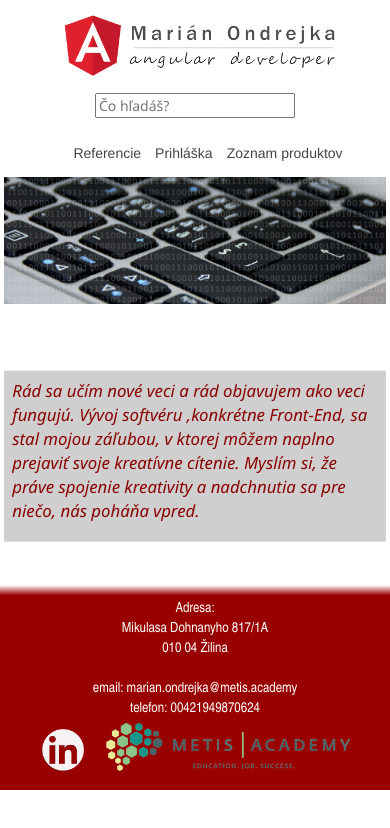
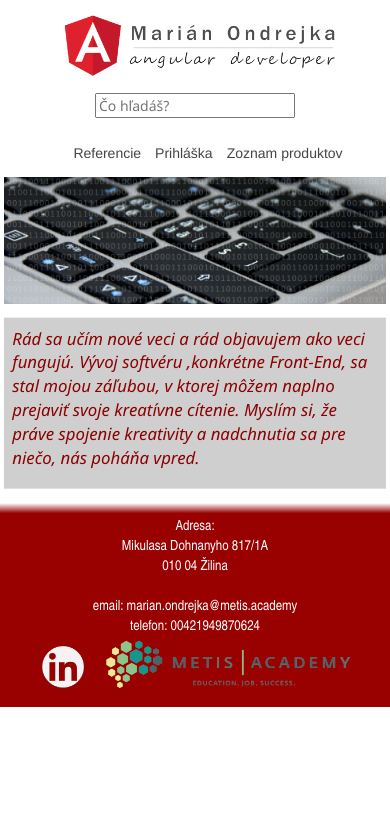
Before and after one commit to marioavaj/1.3.2---Zadanie--Simple-layout-aplik-cie, an Angular app: page / in a window 390 px wide. Shown: the top 828 px of the page. Built offline with nearby package versions, Linux system fonts and the light colour scheme.

Commit message:
responsive design

```diff
--- a/src/app/Search/search/search.component.css
+++ b/src/app/Search/search/search.component.css
@@ -9,6 +9,7 @@ input {
   width: 200px;
   height: 25px;
   font-family: "Segoe UI", Tahoma, Geneva, Verdana, sans-serif;
+  color: black;
 
 }
 div {
--- a/src/app/WelcomePage/welcome/welcome.component.css
+++ b/src/app/WelcomePage/welcome/welcome.component.css
@@ -20,9 +20,7 @@ padding: 0;
 
 }
 
-.vhSpace{
-  height: 30vh;
-}
+
 .centered {
   position: absolute;
     top: 50%;
@@ -40,9 +38,9 @@ padding: 0;
   display: none;
   position: relative;
   width: 98%;
-  top: 50%;
+
   left: 50%;
-  transform: translate(-50%, -50%);
+  transform: translate(-50%, 8%);
   color:darkred;
   font-family: 'Segoe UI', Tahoma, Geneva, Verdana, sans-serif;
   font-style: italic;
@@ -51,6 +49,8 @@ padding: 0;
   padding: .5em;
 
 }
+
+
 
 @media only screen and (max-width: 1000px) {
   .centered{
@@ -80,6 +80,8 @@ padding: 0;
   }
   .centeredUnder600{
     display: block;
+    top: 70%;
+
   }
 
   .container{
--- a/src/app/WelcomePage/welcome/welcome.component.html
+++ b/src/app/WelcomePage/welcome/welcome.component.html
@@ -2,7 +2,5 @@
     <img src="/assets/Img/keyboard-g5ee1a9023_1920.jpg" alt="">
 <div class="centered"><app-about-me></app-about-me></div>
 </div>
-<div class="vhSpace">
+
 <div class="centeredUnder600"><app-about-me></app-about-me></div>
-
-</div>
```
